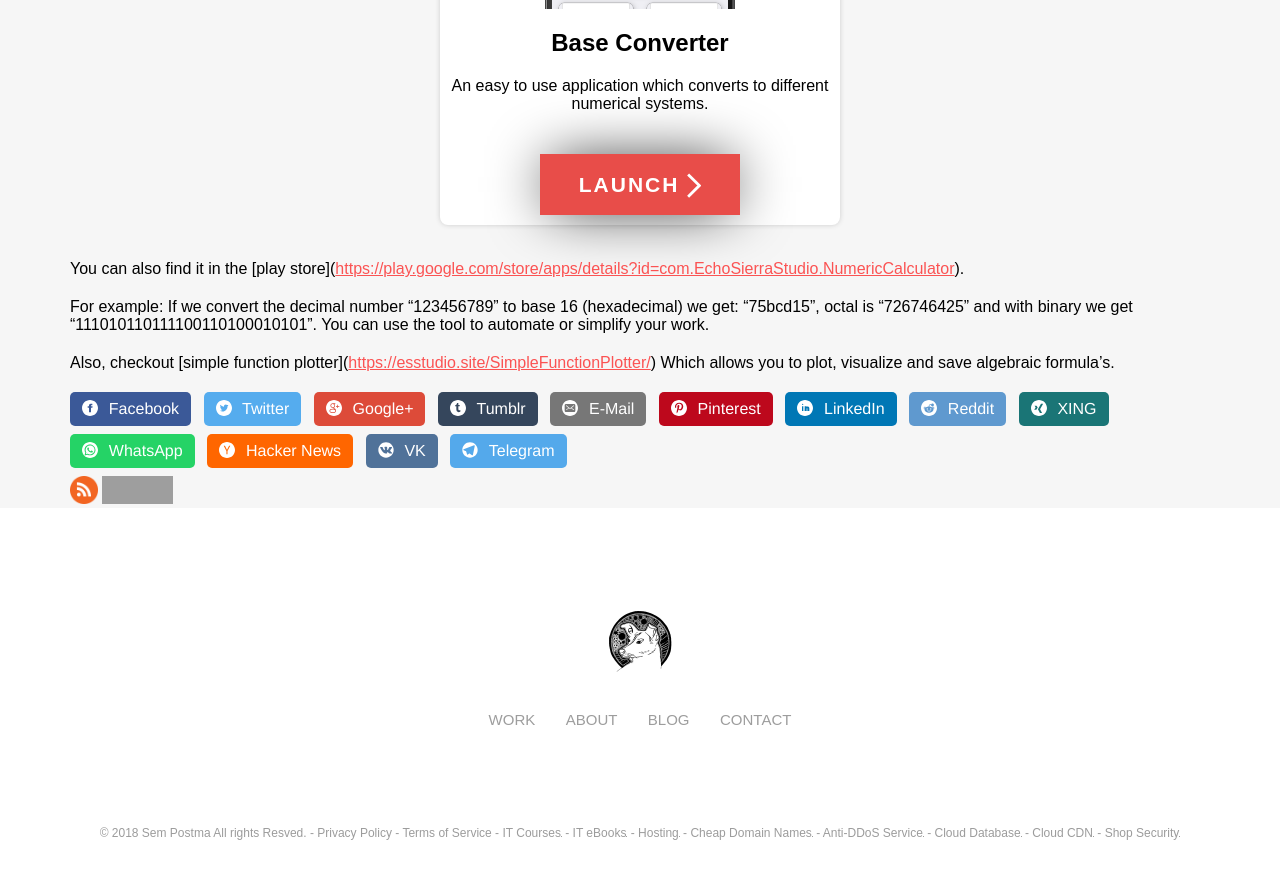
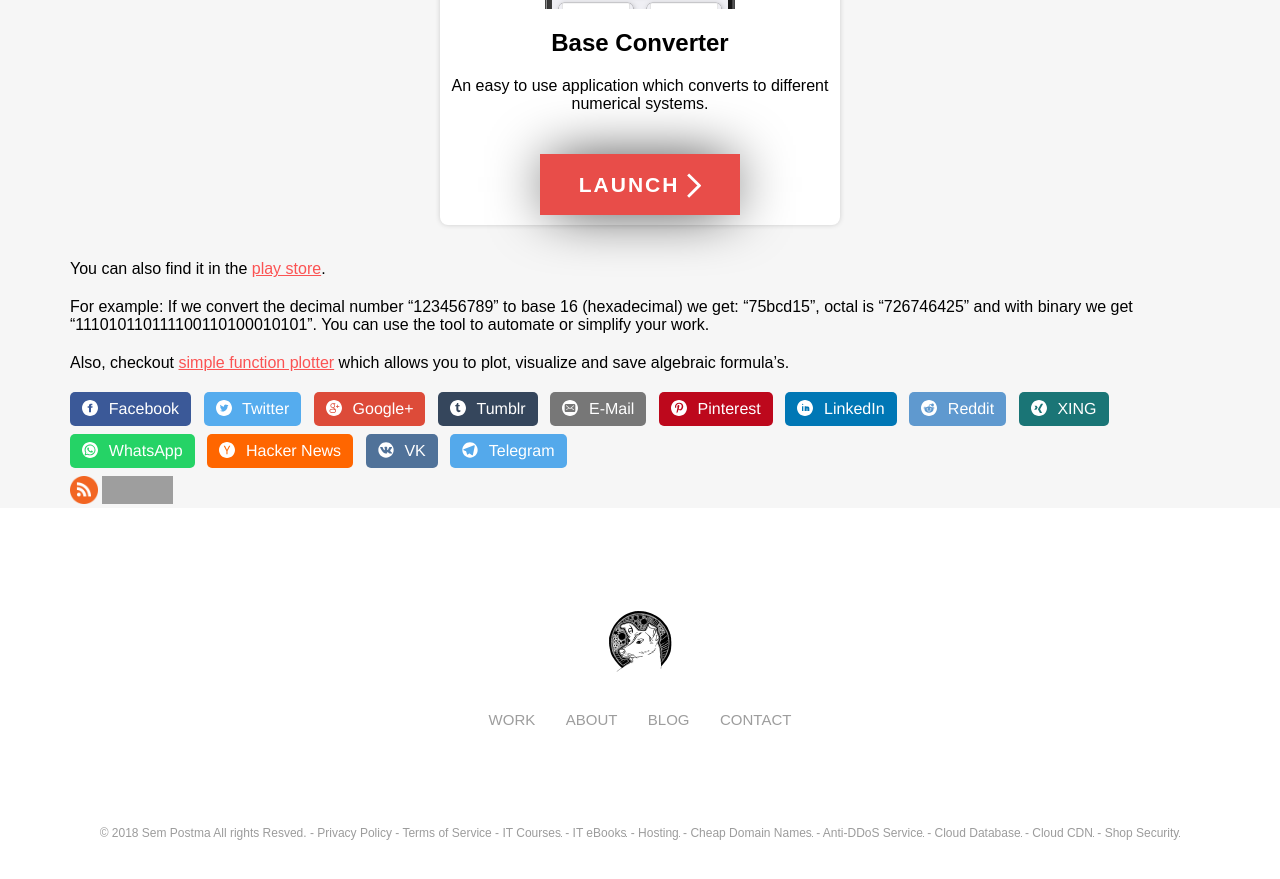
Before and after one commit to LesterGallagher/LesterGallagher.github.io, a Jekyll site: the page built from _posts/2018-10-30-base-converter.md, in a window 1280 px wide and 900 px high, scrolled down 1381 px. Shown: the top 879 px of the window. Built offline with Jekyll 4.4.1, drawn with Linux system fonts in a browser that asks for light colours; comment, search, counter and statistics services are not loaded; part of the change alters nothing that is shown; grey boxes are pictures that could not be loaded.

Commit message:
Update from Forestry.io - Updated base-converter.md

```diff
--- a/_posts/2018-10-30-base-converter.md
+++ b/_posts/2018-10-30-base-converter.md
@@ -14,8 +14,8 @@ This simple simple conversion tool converts the same number between different nu
 
 {% include app-portal.html %}
 
-You can also find it in the \[play store\]([https://play.google.com/store/apps/details?id=com.EchoSierraStudio.NumericCalculator](https://play.google.com/store/apps/details?id=com.EchoSierraStudio.NumericCalculator "https://play.google.com/store/apps/details?id=com.EchoSierraStudio.NumericCalculator")).
+You can also find it in the [play store](https://play.google.com/store/apps/details?id=com.EchoSierraStudio.NumericCalculator).
 
 For example: If we convert the decimal number "123456789" to base 16 (hexadecimal) we get: "75bcd15", octal is "726746425" and with binary we get "111010110111100110100010101". You can use the tool to automate or simplify your work.
 
-Also, checkout \[simple function plotter\]([https://esstudio.site/SimpleFunctionPlotter/](https://esstudio.site/SimpleFunctionPlotter/ "https://esstudio.site/SimpleFunctionPlotter/")) Which allows you to plot, visualize and save algebraic formula's.
+Also, checkout [simple function plotter](https://esstudio.site/SimpleFunctionPlotter) which allows you to plot, visualize and save algebraic formula's.
```
